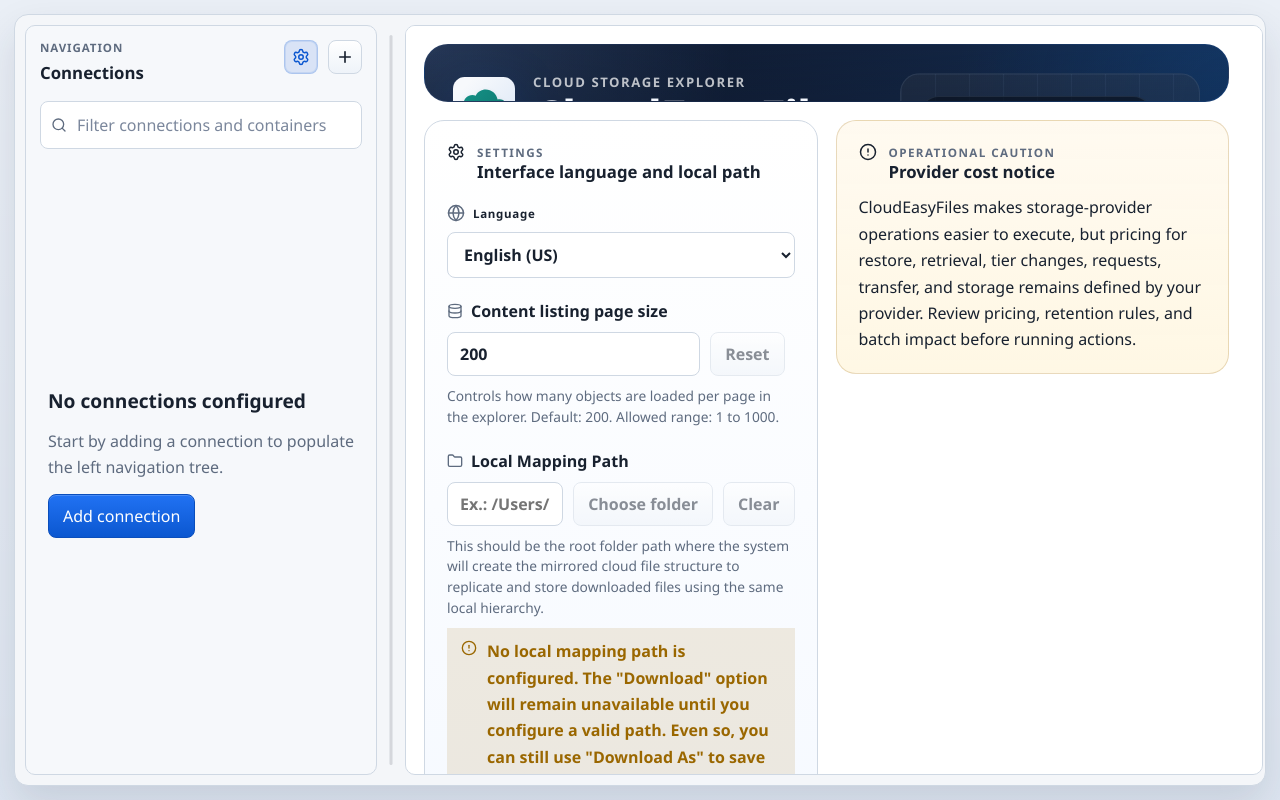
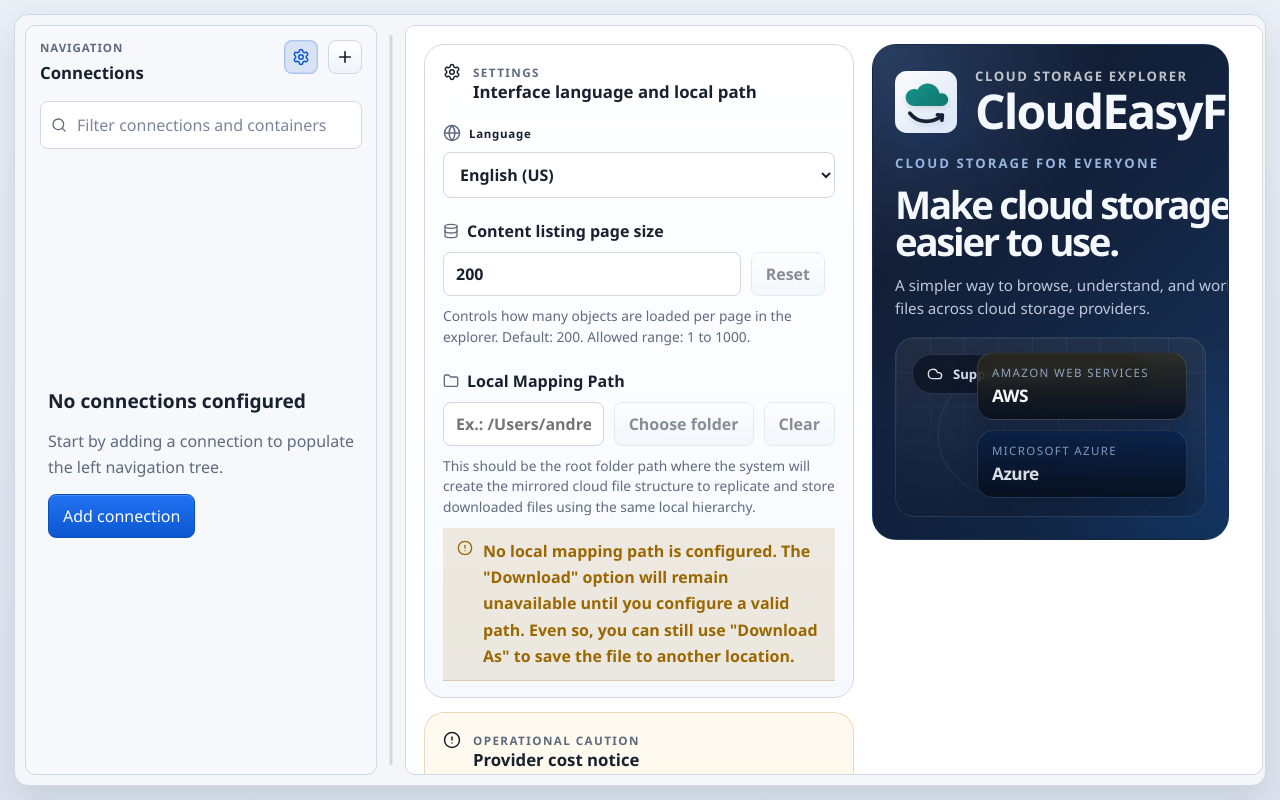
Before and after one commit to andre-luiz-pires-silva/cloudeasyfiles, a React (Vite) app: page / in a window 1280 px wide. Built offline with nearby package versions, Linux system fonts and the light colour scheme.

Commit message:
Refine home layout for small windows

```diff
--- a/src/styles.css
+++ b/src/styles.css
@@ -1294,6 +1294,154 @@
   line-height: 1.65;
 }
 
+@media (max-height: 860px) and (min-width: 1080px) {
+  .home-stage {
+    grid-template-columns: minmax(360px, 430px) minmax(0, 1fr);
+    align-items: start;
+  }
+
+  .home-support-grid {
+    grid-column: 1;
+    grid-row: 1;
+    grid-template-columns: 1fr;
+    gap: 14px;
+  }
+
+  .home-hero {
+    grid-column: 2;
+    grid-row: 1;
+    grid-template-columns: minmax(0, 1fr);
+    gap: 16px;
+    padding: 22px;
+  }
+
+  .home-hero-copy {
+    gap: 14px;
+  }
+
+  .home-kicker {
+    margin-top: 2px;
+  }
+
+  .home-display {
+    max-width: 16ch;
+    font-size: clamp(1.9rem, 3vw, 3.2rem);
+  }
+
+  .home-lead {
+    max-width: 60ch;
+    font-size: 0.95rem;
+    line-height: 1.55;
+  }
+
+  .home-hero-visual {
+    min-height: 180px;
+  }
+
+  .home-visual-orbit-primary {
+    inset: 18% 12% auto auto;
+    width: 170px;
+    height: 170px;
+  }
+
+  .home-visual-orbit-secondary {
+    inset: auto auto 12% 14%;
+    width: 120px;
+    height: 120px;
+  }
+
+  .home-visual-core {
+    top: auto;
+    right: 18px;
+    bottom: 18px;
+    width: min(210px, calc(100% - 36px));
+    transform: none;
+  }
+
+  .home-visual-provider-card {
+    gap: 4px;
+    padding: 12px 14px;
+  }
+
+  .home-visual-provider-card strong {
+    font-size: 1.08rem;
+  }
+
+  .home-visual-badge-top {
+    top: 16px;
+    left: 16px;
+  }
+
+  .home-notice-panel,
+  .home-settings-panel {
+    padding: 18px 18px 16px;
+  }
+}
+
+@media (max-height: 720px) and (min-width: 1080px) {
+  .home-stage {
+    grid-template-columns: minmax(360px, 420px) minmax(0, 1fr);
+    gap: 14px;
+  }
+
+  .home-hero {
+    padding: 18px;
+  }
+
+  .home-brand {
+    gap: 14px;
+  }
+
+  .home-logo {
+    width: 52px;
+    height: 52px;
+  }
+
+  .home-title {
+    font-size: clamp(1.6rem, 2.6vw, 2.3rem);
+  }
+
+  .home-display {
+    font-size: clamp(1.6rem, 2.5vw, 2.6rem);
+    max-width: none;
+  }
+
+  .home-lead {
+    font-size: 0.92rem;
+    line-height: 1.45;
+  }
+
+  .home-hero-visual {
+    min-height: 132px;
+  }
+
+  .home-visual-grid {
+    background-size: 26px 26px;
+  }
+
+  .home-visual-orbit-primary {
+    width: 124px;
+    height: 124px;
+  }
+
+  .home-visual-orbit-secondary {
+    width: 92px;
+    height: 92px;
+  }
+
+  .home-visual-provider-card span {
+    font-size: 0.64rem;
+  }
+
+  .home-visual-provider-card strong {
+    font-size: 0.96rem;
+  }
+
+  .home-notice-panel {
+    font-size: 0.94rem;
+  }
+}
+
 .home-panel-copy,
 .home-panel-note {
   color: var(--text-muted);
```
